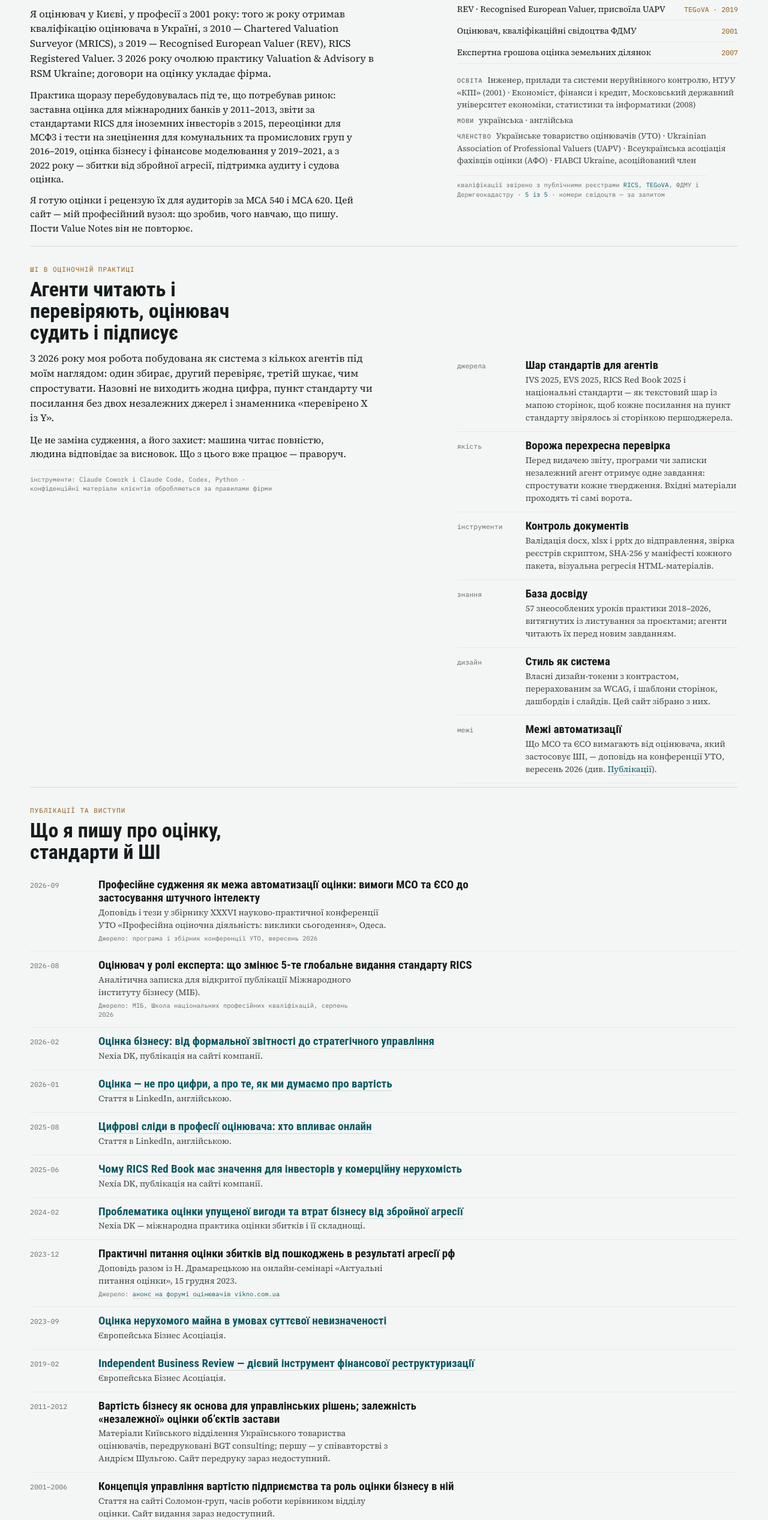
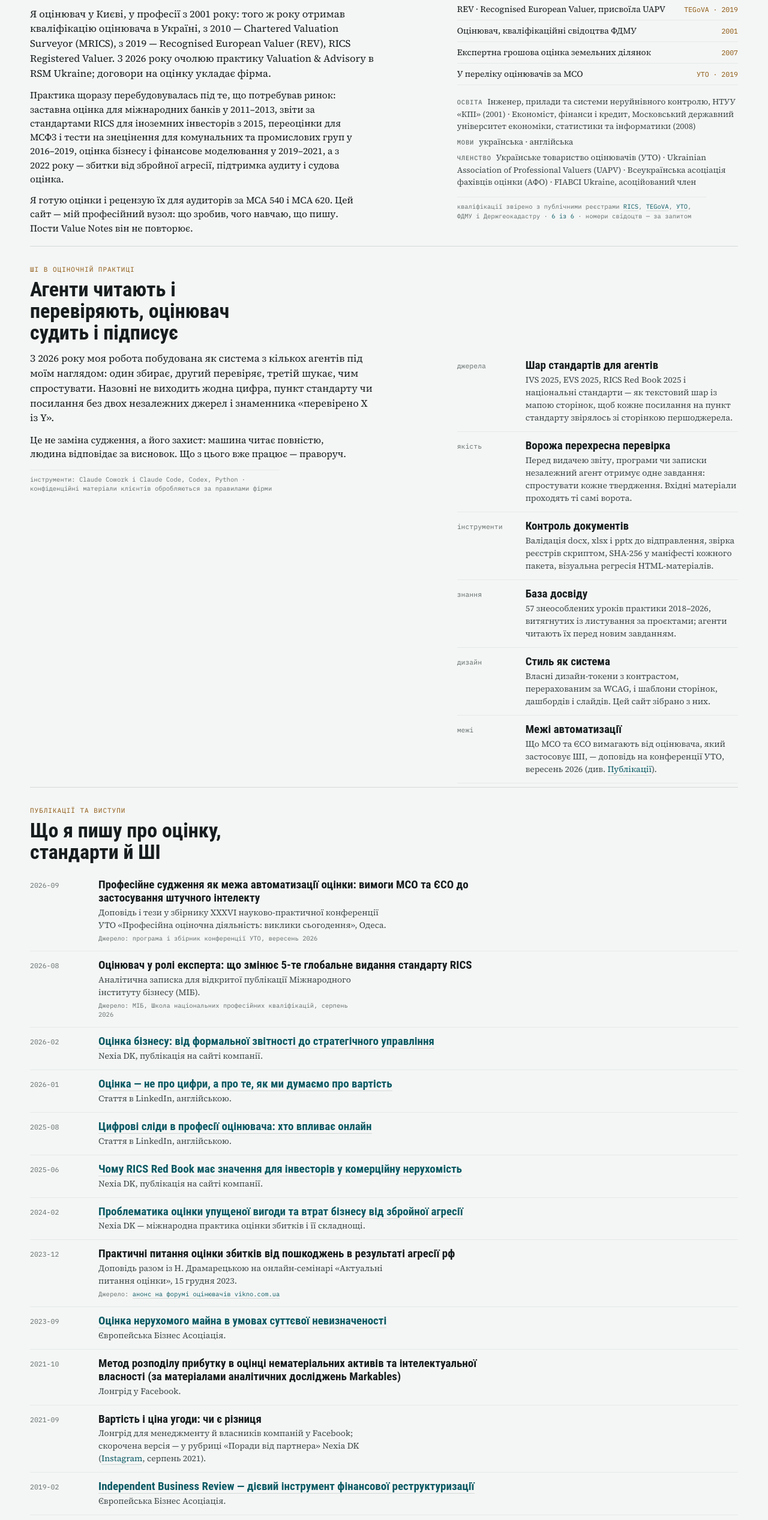
Before and after one commit to yaroslavnagul/nagul-site, a plain HTML site: page index.html in a window 1280 px wide. Shown: the part 909-3443 px from the top of the page at 60% size. Drawn offline with Linux system fonts and the light colour scheme; a web font is replaced by a local one.

Commit message:
Facebook finds: UTO IVS list, IP 2021 pharma TM, 2021 long-reads, 2021 models, teaching dates

```diff
--- a/index.html
+++ b/index.html
@@ -248,11 +248,12 @@ footer .svc{margin:0;padding:0;border:0}
           <li><span>REV · Recognised European Valuer<span class="uk">, присвоїла UAPV</span><span class="en">, awarded by UAPV</span></span><span class="yr">TEGoVA · 2019</span></li>
           <li><span class="uk">Оцінювач, кваліфікаційні свідоцтва ФДМУ</span><span class="en">Certified valuer, Ukraine (SPFU)</span><span class="yr">2001</span></li>
           <li><span class="uk">Експертна грошова оцінка земельних ділянок</span><span class="en">Expert land valuation</span><span class="yr">2007</span></li>
+          <li><span class="uk">У переліку оцінювачів за МСО</span><span class="en">On the list of IVS valuers</span><span class="yr"><span class="uk">УТО</span><span class="en">UTO</span> · 2019</span></li>
         </ul>
         <p class="line"><b><span class="uk">Освіта</span><span class="en">Education</span></b><span class="uk">Інженер, прилади та системи неруйнівного контролю, НТУУ «КПІ» (2001) · Економіст, фінанси і кредит, Московський державний університет економіки, статистики та інформатики (2008)</span><span class="en">Engineer, non-destructive testing instruments and systems, Kyiv Polytechnic Institute (2001) · Economist, finance and credit, Moscow State University of Economics, Statistics and Informatics (2008)</span></p>
         <p class="line"><b><span class="uk">Мови</span><span class="en">Languages</span></b><span class="uk">українська · англійська</span><span class="en">Ukrainian · English</span></p>
         <p class="line"><b><span class="uk">Членство</span><span class="en">Affiliations</span></b><span class="uk">Українське товариство оцінювачів (УТО) · Ukrainian Association of Professional Valuers (UAPV) · Всеукраїнська асоціація фахівців оцінки (АФО) · FIABCI Ukraine, асоційований член</span><span class="en">Ukrainian Society of Appraisers (UTO) · Ukrainian Association of Professional Valuers (UAPV) · Pan-Ukrainian Association of Valuation Specialists (PUAVS) · FIABCI Ukraine, associate</span></p>
-        <p class="svc"><span class="uk">кваліфікації звірено з публічними реєстрами <a href="https://www.rics.org/find-a-member">RICS</a>, <a href="https://tegova.org/valuers">TEGoVA</a>, ФДМУ і Держгеокадастру · <span class="ok">5 із 5</span> · номери свідоцтв — за запитом</span><span class="en">credentials checked against the public registers of <a href="https://www.rics.org/find-a-member">RICS</a>, <a href="https://tegova.org/valuers">TEGoVA</a>, the State Property Fund and the State Geocadastre · <span class="ok">5 of 5</span> · certificate numbers on request</span></p>
+        <p class="svc"><span class="uk">кваліфікації звірено з публічними реєстрами <a href="https://www.rics.org/find-a-member">RICS</a>, <a href="https://tegova.org/valuers">TEGoVA</a>, <a href="https://uto.com.ua/en/list-of-appraisers/">УТО</a>, ФДМУ і Держгеокадастру · <span class="ok">6 із 6</span> · номери свідоцтв — за запитом</span><span class="en">credentials checked against the public registers of <a href="https://www.rics.org/find-a-member">RICS</a>, <a href="https://tegova.org/valuers">TEGoVA</a>, <a href="https://uto.com.ua/en/list-of-appraisers/">UTO</a>, the State Property Fund and the State Geocadastre · <span class="ok">6 of 6</span> · certificate numbers on request</span></p>
       </div>
     </div>
   </section>
@@ -350,6 +351,20 @@ footer .svc{margin:0;padding:0;border:0}
         </div>
       </li>
       <li>
+        <span class="d">2021-10</span>
+        <div>
+          <p class="t"><span class="uk">Метод розподілу прибутку в оцінці нематеріальних активів та інтелектуальної власності (за матеріалами аналітичних досліджень Markables)</span><span class="en">The Profit-Split Method in Valuing Intangible Assets and Intellectual Property (Based on Markables Research)</span></p>
+          <p class="w"><span class="uk">Лонгрід у Facebook.</span><span class="en">Long-form post on Facebook, in Ukrainian.</span></p>
+        </div>
+      </li>
+      <li>
+        <span class="d">2021-09</span>
+        <div>
+          <p class="t"><span class="uk">Вартість і ціна угоди: чи є різниця</span><span class="en">Value and Transaction Price: Is There a Difference?</span></p>
+          <p class="w"><span class="uk">Лонгрід для менеджменту й власників компаній у Facebook; скорочена версія — у рубриці «Поради від партнера» Nexia DK (<a href="https://www.instagram.com/p/CSPCvdGtMbM/">Instagram</a>, серпень 2021).</span><span class="en">Long-form post for managers and owners on Facebook, in Ukrainian; a short version ran in Nexia DK’s “Partner’s tips” (<a href="https://www.instagram.com/p/CSPCvdGtMbM/">Instagram</a>, August 2021).</span></p>
+        </div>
+      </li>
+      <li>
         <span class="d">2019-02</span>
         <div>
           <p class="t"><span class="uk"><a href="https://eba.com.ua/en/nexia-dk-independent-business-review-yak-diyevyj-instrument-finansovoyi-restrukturyzatsiyi/">Independent Business Review — дієвий інструмент фінансової реструктуризації</a></span><span class="en"><a href="https://eba.com.ua/en/nexia-dk-independent-business-review-yak-diyevyj-instrument-finansovoyi-restrukturyzatsiyi/">Independent Business Review: an Efficient Tool for Financial Restructuring</a></span></p>
@@ -416,6 +431,8 @@ footer .svc{margin:0;padding:0;border:0}
         <tr><td class="k"><span class="uk">Бізнес</span><span class="en">Business</span></td><td><span class="uk">Зерновий термінал у порту Південний — спільне підприємство українського оператора і глобального агротрейдера; фінансова модель і вартість капіталу</span><span class="en">Grain terminal in Pivdennyi Port, a joint venture of a Ukrainian operator and a global agricultural trader; financial model and cost of capital</span></td><td class="u"><span class="uk">Менеджмент, інвестор</span><span class="en">Management, investor</span></td></tr>
         <tr><td class="k"><span class="uk">Бізнес</span><span class="en">Business</span></td><td><span class="uk">Контейнерний термінал у порту Південний — для управлінських рішень і залучення глобального стратегічного інвестора</span><span class="en">Container terminal in Pivdennyi Port, for management decisions and the entry of a global strategic investor</span></td><td class="u"><span class="uk">Менеджмент, інвестор</span><span class="en">Management, investor</span></td></tr>
         <tr><td class="k"><span class="uk">Бізнес і активи</span><span class="en">Business &amp; assets</span></td><td><span class="uk">Земля, портове обладнання і бізнес операції глобальної стивідорної групи в Одеському порту</span><span class="en">Land, port equipment and business of a global stevedoring group’s operation in the Port of Odesa</span></td><td class="u"><span class="uk">Менеджмент</span><span class="en">Management</span></td></tr>
+        <tr><td class="k"><span class="uk">Фінансова модель</span><span class="en">Financial model</span></td><td><span class="uk">Один з найбільших приватних спеціалізованих медичних закладів: ретроаналіз діяльності за п’ять років, ключові показники, ризики й рекомендації власнику</span><span class="en">One of the largest private specialised medical providers: five-year look-back, key indicators, risks and recommendations to the owner</span></td><td class="u"><span class="uk">Власник, менеджмент</span><span class="en">Owner, management</span></td></tr>
+        <tr><td class="k"><span class="uk">Фінансова модель</span><span class="en">Financial model</span></td><td><span class="uk">Інвестиційний проєкт тематичного парку розваг просто неба — передпроєктні розрахунки, SWOT-аналіз, інвестиційна привабливість, дисконтований строк окупності</span><span class="en">Investment project for an open-air theme park: pre-project calculations, SWOT analysis, investment appeal, discounted payback</span></td><td class="u"><span class="uk">Ініціатор, інвестори</span><span class="en">Sponsor, investors</span></td></tr>
         <tr><td class="k"><span class="uk">Бізнес</span><span class="en">Business</span></td><td><span class="uk">Виробники дріжджів і комбікормів — для залучення фінансування ЄБРР</span><span class="en">Yeast and compound-feed producers, to secure EBRD financing</span></td><td class="u"><span class="uk">ЄБРР</span><span class="en">EBRD</span></td></tr>
         <tr><td class="k"><span class="uk">МСФЗ</span><span class="en">IFRS</span></td><td><span class="uk">Частка в капіталі групи, що володіє мережею готелів, для звітності кіпрської компанії; аудит фірми «великої четвірки» на Кіпрі</span><span class="en">Equity stake in a hotel-chain group for a Cypriot company’s IFRS statements; audited by a Big Four firm in Cyprus</span></td><td class="u"><span class="uk">Аудитор</span><span class="en">Auditor</span></td></tr>
         <tr><td class="k"><span class="uk">МСФЗ</span><span class="en">IFRS</span></td><td><span class="uk">Частки у виноробні (Молдова), що належать кіпрській компанії</span><span class="en">Equity stakes in a winery (Moldova) owned by a Cypriot company</span></td><td class="u"><span class="uk">Аудитор</span><span class="en">Auditor</span></td></tr>
@@ -439,10 +456,11 @@ footer .svc{margin:0;padding:0;border:0}
       <tbody>
         <tr><td class="k">2024</td><td><span class="uk">Флагманський бренд міжнародної групи з виробництва кормів для тварин (Україна, Литва, Кіпр): два методи дохідного підходу, порівняння з вісьмома брендами конкурентів</span><span class="en">Flagship brand of an international pet-food group (Ukraine, Lithuania, Cyprus): two income-approach methods, benchmarked against eight competitor brands</span></td><td class="u"><span class="uk">Власники групи</span><span class="en">Group owners</span></td></tr>
         <tr><td class="k">2023</td><td><span class="uk">Торговельні марки й патенти за рекомендаціями податкової служби Сінгапуру (IRAS e-Tax Guide, Section 19B)</span><span class="en">Trademarks and patents under the Inland Revenue Authority of Singapore guidance (IRAS e-Tax Guide, Section 19B)</span></td><td class="u"><span class="uk">Податковий орган Сінгапуру, угода</span><span class="en">Singapore tax authority, transaction</span></td></tr>
+        <tr><td class="k">2021</td><td><span class="uk">Група торговельних марок у фармацевтичній галузі, власник — кіпрська компанія; для купівлі-продажу; звіт англійською за МСО, методи звільнення від роялті та розподілу прибутку</span><span class="en">A group of pharmaceutical trademarks owned by a Cypriot company, for a sale and purchase; report in English under IVS, relief-from-royalty and profit-split methods</span></td><td class="u"><span class="uk">Сторони угоди</span><span class="en">Transaction parties</span></td></tr>
         <tr><td class="k">2018</td><td><span class="uk">Торговельна марка міжнародної групи візових послуг; звіт англійською</span><span class="en">Trademark of an international visa-services group; report in English</span></td><td class="u"><span class="uk">Аудитор, МСФЗ</span><span class="en">Auditor, IFRS</span></td></tr>
-        <tr><td class="k">2012–2013</td><td><span class="uk">Група торговельних марок у медичних послугах кіпрської компанії; майнові права на програмне забезпечення кіпрської компанії</span><span class="en">A portfolio of medical-services trademarks and proprietary software rights of Cypriot companies</span></td><td class="u"><span class="uk">Покупець; менеджмент</span><span class="en">Buyer; management</span></td></tr>
         <tr><td class="k">2012</td><td><span class="uk">Торговельні марки пивоварної групи — для угоди з міжнародним пивоварним концерном</span><span class="en">Trademarks of a brewing group, for a transaction with an international brewer</span></td><td class="u"><span class="uk">Сторони угоди</span><span class="en">Transaction parties</span></td></tr>
         <tr><td class="k">2011–2013</td><td><span class="uk">Торговельні марки виробників харчових продуктів і напоїв та промислової групи, зокрема пивна марка — двічі за 2013 рік</span><span class="en">Trademarks of food and beverage producers and of an industrial group, including a beer brand valued twice in 2013</span></td><td class="u"><span class="uk">Власники, банки, аудитори</span><span class="en">Owners, banks, auditors</span></td></tr>
+        <tr><td class="k">—</td><td><span class="uk">Майнові права на програмне забезпечення для автоматизованої обробки даних кіпрської компанії — для управлінських рішень</span><span class="en">Proprietary rights to data-processing software of a Cypriot company, for management decisions</span></td><td class="u"><span class="uk">Менеджмент</span><span class="en">Management</span></td></tr>
       </tbody>
     </table>
     </div>
@@ -468,7 +486,10 @@ footer .svc{margin:0;padding:0;border:0}
           <li><span class="uk">сім правок до спільного ядра — серед них розведення «бази оцінки» і «виду вартості» за НСО № 1, ліквідаційної вартості й вартості ліквідації, справедливої вартості за стандартами оцінки і за МСФЗ 13;</span><span class="en">seven corrections to the common core, among them separating the national “basis of valuation” from “type of value” (IVS basis of value) under NSO 1, liquidation value from the cost of liquidation, and equitable value from IFRS 13 fair value;</span></li>
           <li><span class="uk">компетентності, яких у моделі не було: найбільш ефективне використання й ESG-чинники, розкриття суттєвої невизначеності оцінки, критична оцінка AVM та інструментів ШІ.</span><span class="en">competences missing from the model: highest and best use and ESG factors, disclosure of material valuation uncertainty, critical evaluation of AVMs and AI tools.</span></li>
         </ul></div></li>
+      <li><span class="d">2026-09</span><p><span class="uk">Автор і викладач курсу МІБ «Оцінка реальних збитків та упущеної вигоди від збройної агресії за національною методикою, міжнародними стандартами та міжнародною практикою визначення збитків», 8 год — перше проведення 11 вересня 2026 року.</span><span class="en">Author and lecturer of the IIB course on valuing actual loss and lost profit from armed aggression under the national methodology, international standards and international damages practice, 8 hours; first run on 11 September 2026.</span></p></li>
+      <li><span class="d">2026-05</span><p><span class="uk">Викладач обов’язкової програми підвищення кваліфікації «Загальні питання з оцінки» з першого навчання в МІБ 9 травня 2026 року.</span><span class="en">Lecturer on the mandatory CPD programme “General Issues of Valuation” since its first IIB session on 9 May 2026.</span></p></li>
       <li><span class="d">2025–2026</span><p><span class="uk">Автор програм підвищення кваліфікації, поданих до ФДМУ: машини та обладнання, витратний підхід у нерухомості, житлова нерухомість, оцінка збитків. У програмі зі збитків запропонував давати реальні збитки й упущену вигоду разом, у контексті міжнародних стандартів і практики трибуналів та арбітражів.</span><span class="en">Author of CPD programmes submitted to the State Property Fund: machinery and equipment, the cost approach to real estate, residential property, damage assessment. For the damage programme I proposed teaching actual loss and lost profit together, in the context of international standards and tribunal and arbitration practice.</span></p></li>
+      <li><span class="d">2025-10</span><p><span class="uk">Навчання для викладачів з оцінки «Основи Європейських стандартів оцінки» — семінар ФДМУ та Світового банку; сертифікат ФДМУ.</span><span class="en">Training for valuation teachers on the basics of European Valuation Standards, a State Property Fund and World Bank seminar; certificate from the State Property Fund.</span></p></li>
       <li><span class="d">2025-09</span><p><span class="uk">Програма МІБ «Оцінка майна з метою застави» — один із викладачів.</span><span class="en">IIB programme “Valuation of Property for Collateral Purposes”, as one of the lecturers.</span></p></li>
       <li><span class="d">2025-04</span><p><span class="uk">Корпоративна програма МІБ для державного банку — заняття з оцінки бізнесу.</span><span class="en">IIB corporate programme for a state-owned bank: sessions on business valuation.</span></p></li>
       <li><span class="d">2018</span><p><span class="uk">Внутрішній семінар з оцінки та звітів про оцінку для аудиторських команд.</span><span class="en">Internal seminar on valuation and valuation reports for audit teams.</span></p></li>
@@ -517,7 +538,7 @@ footer .svc{margin:0;padding:0;border:0}
   <footer>
     <span><span class="uk">Ярослав Нагул · MRICS, REV</span><span class="en">Yaroslav Nagul · MRICS, REV</span></span>
     <span class="sig" style="font-size:22px" aria-hidden="true">Yaroslav Nagul</span>
-    <span class="svc"><span class="uk">ред. A · 2026-09-29 · джерела: професійний профіль, публічні реєстри RICS, TEGoVA, ФДМУ і Держгеокадастру, реєстр виступів, листування МІБ, LinkedIn · імена клієнтів не розкриваються</span><span class="en">ed. A · 2026-09-29 · sources: professional profile, public registers of RICS, TEGoVA, the State Property Fund and the State Geocadastre, speaking log, IIB correspondence, LinkedIn · client names withheld</span></span>
+    <span class="svc"><span class="uk">ред. A · 2026-09-29 · джерела: професійний профіль, публічні реєстри RICS, TEGoVA, УТО, ФДМУ і Держгеокадастру, дописи Nexia DK і власний Facebook, реєстр виступів, листування МІБ, LinkedIn · імена клієнтів не розкриваються</span><span class="en">ed. A · 2026-09-29 · sources: professional profile, public registers of RICS, TEGoVA, UTO, the State Property Fund and the State Geocadastre, Nexia DK posts and own Facebook, speaking log, IIB correspondence, LinkedIn · client names withheld</span></span>
   </footer>
 </div>
 
```
